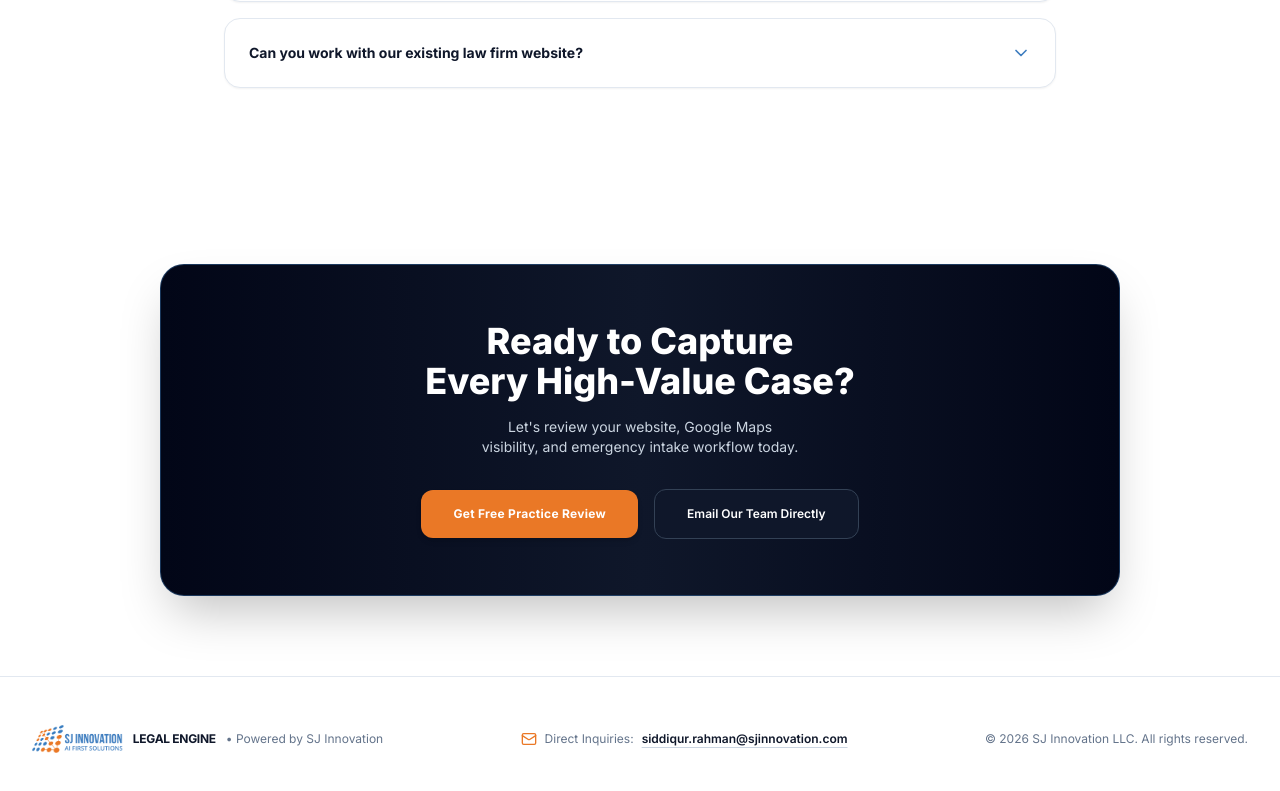
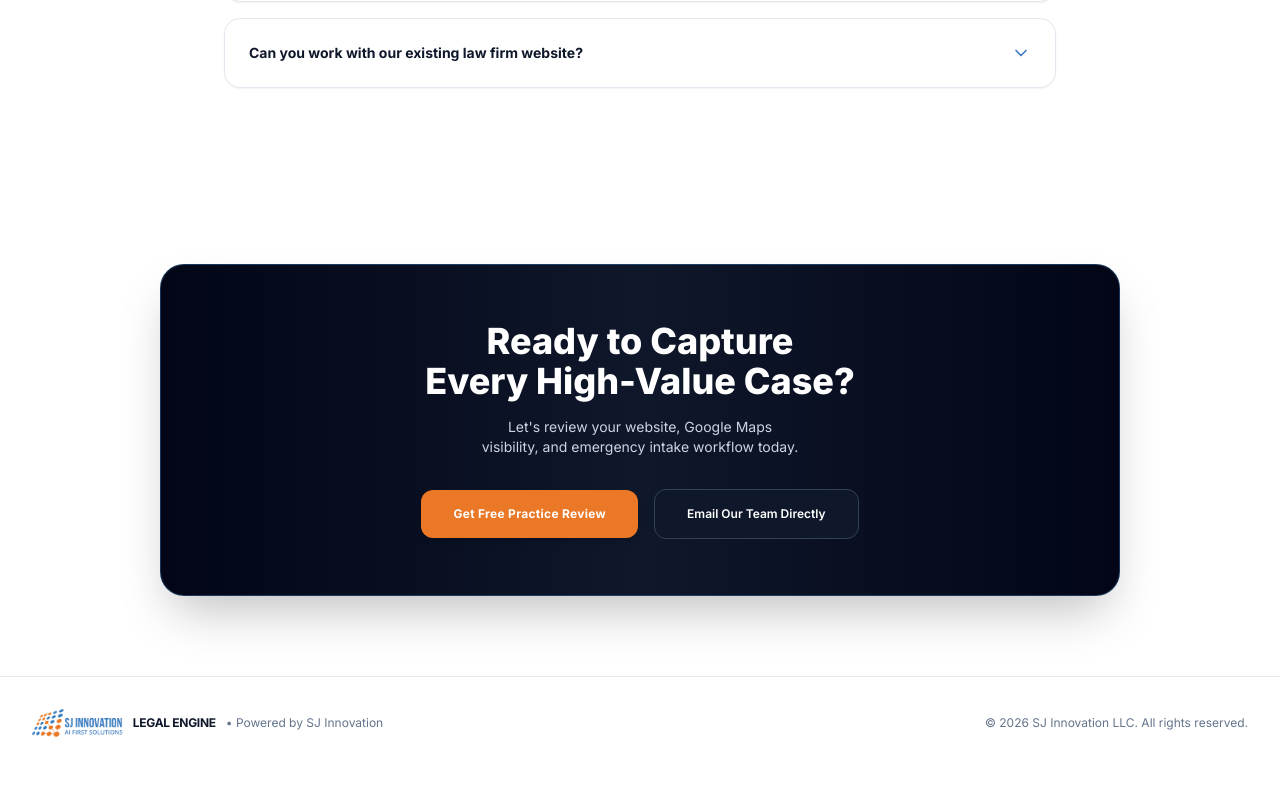
Before and after one commit to Annyxtopheles/sji-legal-growth-engine, a React (Vite) app: page / in a window 1280 px wide. Shown: the part 6693-7484 px from the top of the page. After the commit the page ends 7462 px from the top, so only its background shows below. Built offline with nearby package versions, Linux system fonts and the light colour scheme.

Commit message:
feat: add SJI logo favicon and remove mail link from footer

```diff
--- a/index.html
+++ b/index.html
@@ -2,7 +2,9 @@
 <html lang="en" class="scroll-smooth">
   <head>
     <meta charset="UTF-8" />
-    <link rel="icon" type="image/png" href="/sji-logo.png" />
+    <link rel="icon" type="image/png" href="/favicon.png" />
+    <link rel="shortcut icon" href="/favicon.ico" />
+    <link rel="apple-touch-icon" href="/favicon.png" />
     <meta name="viewport" content="width=device-width, initial-scale=1.0" />
     <title>Legal Growth Engine | SJ Innovation - AI Solutions for Law Firms</title>
     <meta name="description" content="AI legal intake, 24/7 client triage, Google Maps SEO, AEO, and high-converting websites designed exclusively for personal injury, litigation, and growing law practices." />
--- a/src/components/Footer.tsx
+++ b/src/components/Footer.tsx
@@ -1,11 +1,10 @@
 import React from 'react';
-import { Mail } from 'lucide-react';
 import sjiLogo from '../assets/sji-logo.png';
 
 export const Footer: React.FC = () => {
   return (
-    <footer className="bg-white border-t border-slate-200 py-12 text-slate-500 text-xs">
-      <div className="max-w-7xl mx-auto px-4 sm:px-6 lg:px-8 flex flex-col md:flex-row justify-between items-center gap-6">
+    <footer className="bg-white border-t border-slate-200 py-8 text-slate-500 text-xs">
+      <div className="max-w-7xl mx-auto px-4 sm:px-6 lg:px-8 flex flex-col sm:flex-row justify-between items-center gap-4">
         <div className="flex items-center gap-2.5">
           <img
             src={sjiLogo}
@@ -16,17 +15,6 @@ export const Footer: React.FC = () => {
           <span>• Powered by SJ Innovation</span>
         </div>
 
-        <div className="flex items-center gap-2">
-          <Mail className="w-4 h-4 text-[#EA7826]" />
-          <span>Direct Inquiries:</span>
-          <a
-            href="mailto:siddiqur.rahman@sjinnovation.com"
-            className="text-slate-900 font-semibold hover:text-[#3E7DBF] transition-colors underline decoration-slate-300 underline-offset-4"
-          >
-            siddiqur.rahman@sjinnovation.com
-          </a>
-        </div>
-
         <div>
           <p>© 2026 SJ Innovation LLC. All rights reserved.</p>
         </div>
```
Also changed, not shown: public/favicon.png (added), 1 other file (tests, documents, lock files or other folders).
